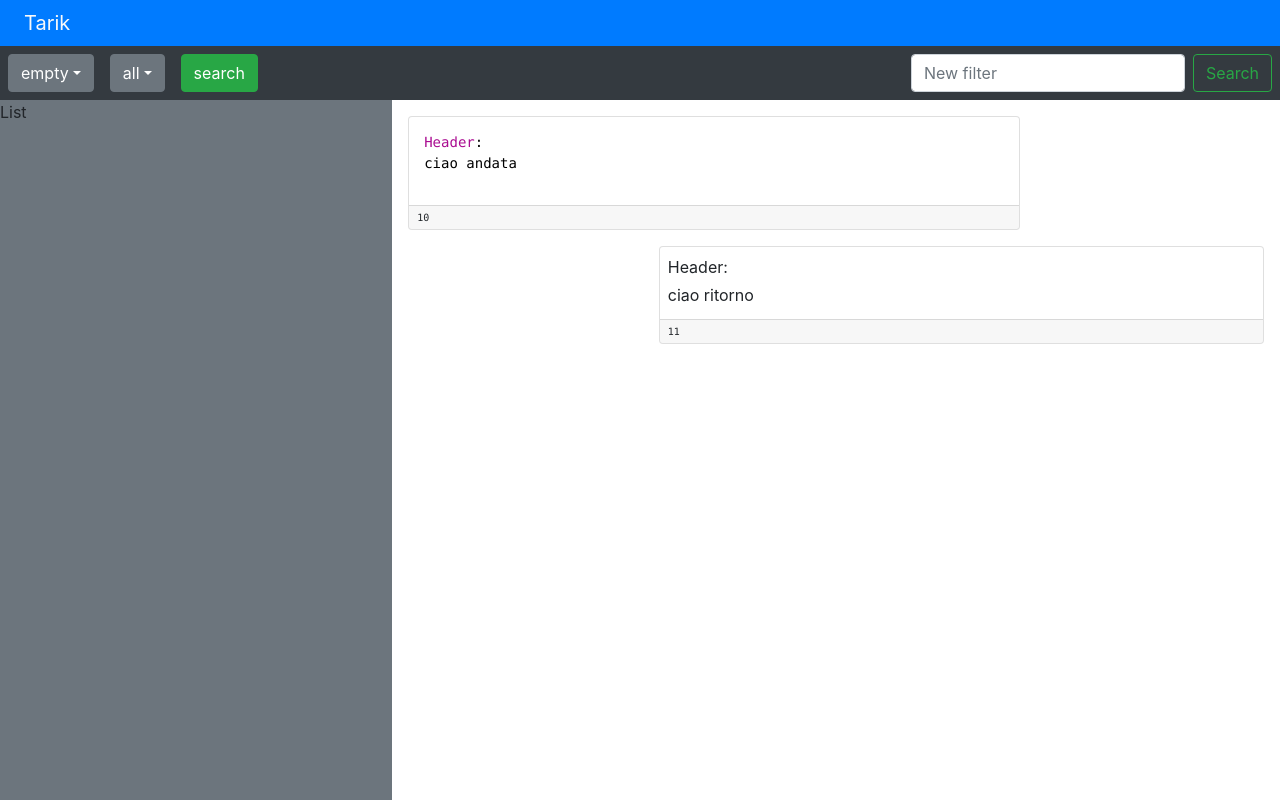
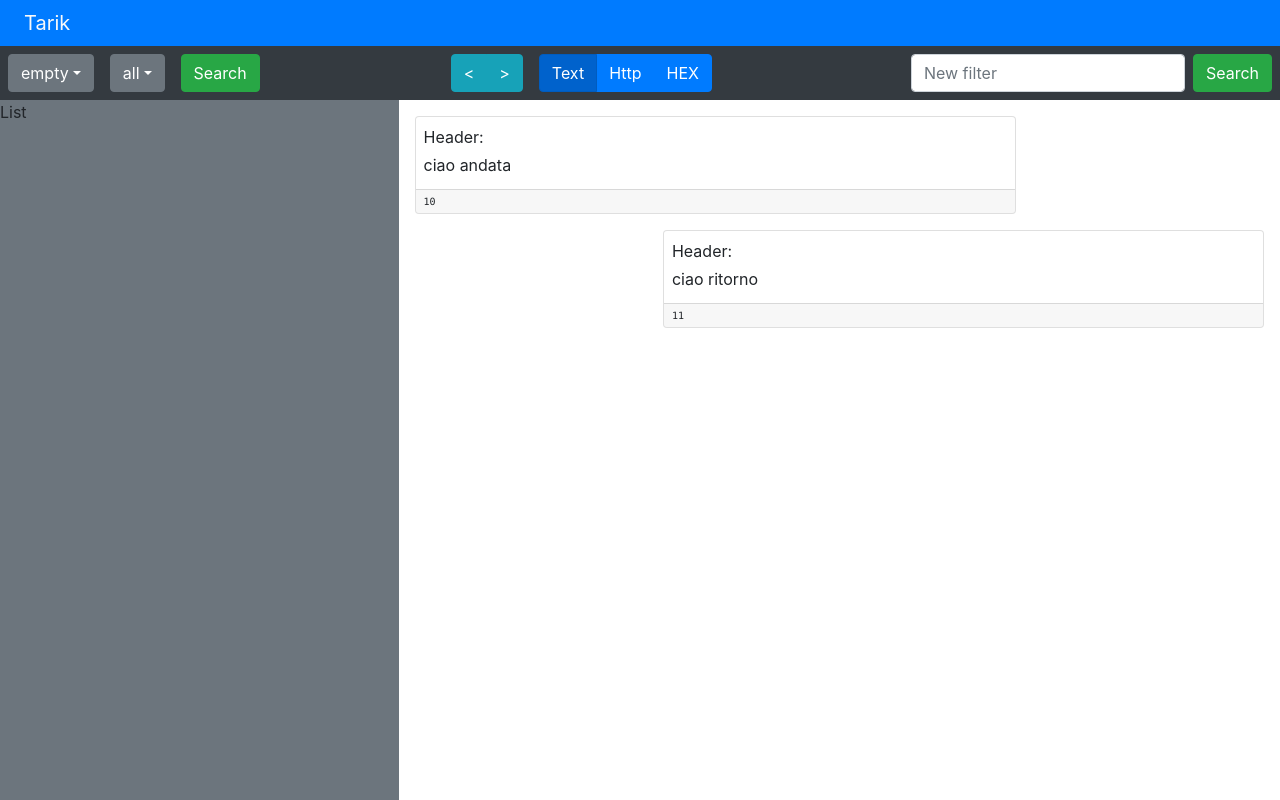
Before and after one commit to rickycraft/tarik-frontend, a React (Create React App) app: page / in a window 1280 px wide. Built offline with nearby package versions, Linux system fonts and the light colour scheme.

Commit message:
added view type

```diff
--- /dev/null
+++ b/src/components/Commands.js
@@ -0,0 +1,45 @@
+import React, { Component } from 'react';
+import { Button, ButtonGroup, ToggleButton } from 'react-bootstrap';
+
+export class Commands extends Component {
+	render() {
+		return (
+			<div className="d-flex mr-2">
+				<ButtonGroup aria-label="prev-next">
+					<Button variant="info">{'<'}</Button>
+					<Button variant="info">{'>'}</Button>
+				</ButtonGroup>
+				<div className="mr-3" />
+				<ButtonGroup toggle>
+					<ToggleButton
+						type="radio"
+						name="radio"
+						value="0"
+						onClick={this.props.onClick}
+						checked={this.props.checked === '0'}
+					>
+						Text
+					</ToggleButton>
+					<ToggleButton
+						type="radio"
+						name="radio"
+						value="1"
+						onClick={this.props.onClick}
+						checked={this.props.checked === '1'}
+					>
+						Http
+					</ToggleButton>
+					<ToggleButton
+						type="radio"
+						name="radio"
+						value="2"
+						onClick={this.props.onClick}
+						checked={this.props.checked === '2'}
+					>
+						HEX
+					</ToggleButton>
+				</ButtonGroup>
+			</div>
+		);
+	}
+}
--- a/src/components/FilterInput.js
+++ b/src/components/FilterInput.js
@@ -12,7 +12,7 @@ export class FilterInput extends Component {
 					onChange={this.props.onChange}
 					className="mr-2"
 				/>
-				<Button variant="outline-success" onClick={this.props.addFilter}>
+				<Button variant="success" onClick={this.props.addFilter}>
 					Search
 				</Button>
 			</Form>
--- a/src/components/Flow/Body.js
+++ b/src/components/Flow/Body.js
@@ -4,27 +4,28 @@ import { xcode } from 'react-syntax-highlighter/dist/esm/styles/hljs';
 import { Card } from 'react-bootstrap';
 
 /*
-    style [hex,http,text]
+    view [hex,http,text]
     body
 */
 
 export class Body extends Component {
 	render() {
 		let body;
-		if (this.props.language === 'text') {
+		if (this.props.view === '0') {
 			body = this.props.body.split('\n').map(line => (
 				<p key={line} className="mb-1">
 					{line}
 				</p>
 			));
-		} else if (this.props.language === 'hex') {
-			body = 'implement hex';
-		} else
+		} else if (this.props.view === '1') {
 			body = (
-				<SyntaxHighlighter language={this.props.language} style={xcode}>
+				<SyntaxHighlighter language="http" style={xcode}>
 					{this.props.body}
 				</SyntaxHighlighter>
 			);
+		} else if (this.props.view === '2') {
+			body = 'implement hex';
+		}
 
 		return <Card.Body className="p-2">{body}</Card.Body>;
 	}
--- a/src/components/Flow/BodyContainer.js
+++ b/src/components/Flow/BodyContainer.js
@@ -4,7 +4,7 @@ import { Card } from 'react-bootstrap';
 
 /*
     payload
-    language
+    view
     timestamp
 */
 
@@ -14,7 +14,7 @@ export class BodyContainer extends Component {
 
 		return (
 			<Card className="flex-grow-2">
-				<Body body={packet.payload} language={packet.language} timestamp={packet.timestamp} />
+				<Body body={packet.payload} view={this.props.view} timestamp={packet.timestamp} />
 				<Card.Footer className="p-1 pl-2 pr-2 text-monospace" style={{ fontSize: '10px' }}>
 					{packet.timestamp}
 				</Card.Footer>
--- a/src/components/Flow/FlowPacket.js
+++ b/src/components/Flow/FlowPacket.js
@@ -10,13 +10,11 @@ export class FlowPacket extends Component {
 				{
 					payload: 'Header: \nciao andata',
 					timestamp: 10,
-					language: 'http',
 					quad: ['1.1.1.1', 80, '192.168.1.100', 80], // fromip fromport toip toport
 				},
 				{
 					payload: 'Header: \nciao ritorno',
 					timestamp: 11,
-					language: 'text',
 					quad: ['192.168.1.100', 80, '1.1.1.1', 80], // fromip fromport toip toport
 				},
 			],
@@ -32,7 +30,7 @@ export class FlowPacket extends Component {
 			if (this.isInward(packet))
 				return (
 					<div className="d-flex m-3" key={packet.timestamp}>
-						<BodyContainer packet={packet} />
+						<BodyContainer packet={packet} view={this.props.view} />
 						<div className="flex-grow-1" />
 					</div>
 				);
@@ -40,7 +38,7 @@ export class FlowPacket extends Component {
 				return (
 					<div className="d-flex m-3" key={packet.timestamp}>
 						<div className="flex-grow-1" />
-						<BodyContainer packet={packet} />
+						<BodyContainer packet={packet} view={this.props.view} />
 					</div>
 				);
 		});
--- a/src/components/NavPanel.js
+++ b/src/components/NavPanel.js
@@ -2,6 +2,7 @@ import React, { Component } from 'react';
 import { Navbar } from 'react-bootstrap';
 import { Selector } from './Selector/Selector';
 import { FilterInput } from './FilterInput';
+import { Commands } from './Commands';
 
 export class NavPanel extends Component {
 	constructor(props) {
@@ -12,8 +13,7 @@ export class NavPanel extends Component {
 	}
 
 	addFilter = () => {
-		console.log(this.state.filter);
-		this.setState({ filter: '' });
+		alert('added filter ' + this.state.filter);
 	};
 	updateFilter = e => this.setState({ filter: e.target.value });
 
@@ -25,7 +25,7 @@ export class NavPanel extends Component {
 				</Navbar>
 				<Navbar bg="dark" variant="dark" className="text-light p-2 justify-content-between">
 					<Selector search className="d-flex flex-nowrap" />
-					<div className="d-flex" />
+					<Commands checked={this.props.view} onClick={this.props.updateView} />
 					<FilterInput
 						className="d-flex"
 						onChange={this.updateFilter}
--- a/src/components/Selector/Selector.js
+++ b/src/components/Selector/Selector.js
@@ -41,7 +41,7 @@ export class Selector extends Component {
 				/>
 				<div className="mr-3" />
 				<Button variant="success" onClick={this.search}>
-					search
+					Search
 				</Button>
 			</div>
 		);
--- a/src/components/Window.js
+++ b/src/components/Window.js
@@ -6,23 +6,24 @@ import { FlowPacket } from './Flow/FlowPacket';
 export class Window extends Component {
 	constructor(props) {
 		super(props);
-		this.state = {};
+		this.state = { view: '0' };
 	}
+
+	updateView = e => this.setState({ view: e.target.value });
+
 	render() {
 		return (
 			<div className="flex-column flex-fill d-flex">
-				<NavPanel />
+				<NavPanel updateView={this.updateView} view={this.state.view} />
 				<div className="flex-grow-1 d-flex">
 					<div className="d-flex flex-grow-1">
 						<List />
 					</div>
 					<div className="d-flex flex-grow-2">
-						<FlowPacket />
+						<FlowPacket view={this.state.view} />
 					</div>
 				</div>
 			</div>
 		);
 	}
 }
-
-//export default Window;
```
Also changed, not shown: src/components/Packet.js (deleted).
